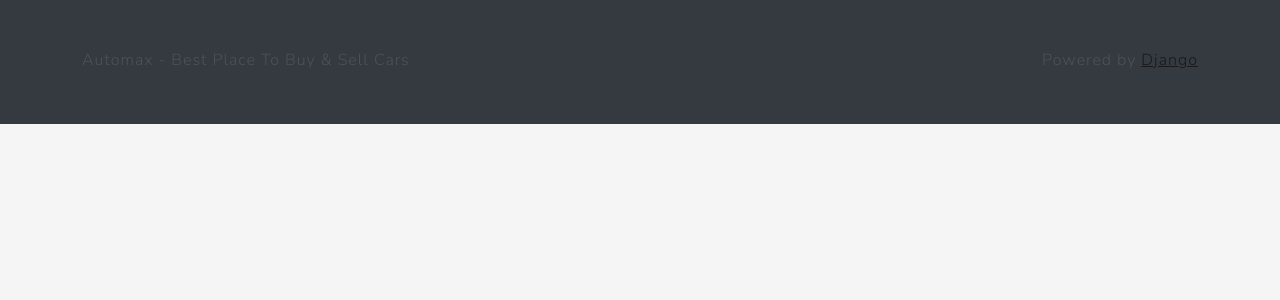
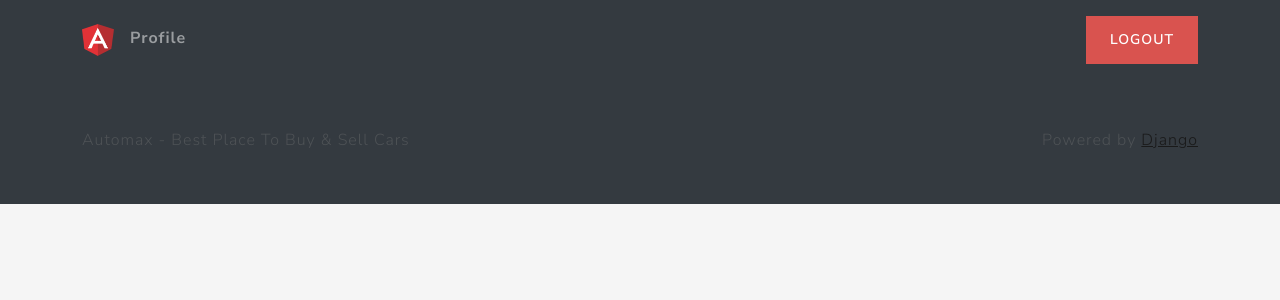
Before and after one commit to weijiantan2001-sudo/Python-Django-The-Complete-Django-Web-Development-Course, a Django app: page /home/ in a window 1280 px wide. Shown: the top 300 px of the page. Run offline with Django 5.2, Linux system fonts and the light colour scheme; a user stored in the database is signed in; some libraries are stand-ins or nearby versions.

Commit message:
Add logout view, route and auth header
Introduce logout functionality and a header UI for authenticated users. Adds logout_view (uses django.contrib.auth.logout) protected by @login_required and a corresponding 'logout/' URL in users/urls.py. Updates base template to include a header with logo, Profile link and a Logout button shown when request.user.is_authenticated. (Database and compiled cache files also changed.)

```diff
--- a/src/main/templates/base/base.html
+++ b/src/main/templates/base/base.html
@@ -28,6 +28,27 @@
     </div>
     {% endfor %}
     {% endif %}
+    {% block 'header' %}
+	<header class="p-3 bg-dark text-white w-100 nav-masthead">
+        <div class="container">
+            <div class="d-flex flex-wrap align-items-center justify-content-center justify-content-lg-start">
+                <a href="{% url 'home' %}" class="d-flex align-items-center mb-2 mb-lg-0 text-white text-decoration-none">
+                    <img class="bi me-2" width="32" height="32" src="{% static 'images/logo.png' %}" aria-label="Bootstrap">
+                </a>
+                {% if request.user.is_authenticated %}
+                <ul class="nav col-12 col-lg-auto me-lg-auto mb-2 justify-content-center mb-md-0">
+                    <li>
+                        <a href="" class="nav-link px-2">Profile</a>
+                    </li>
+                </ul>
+                <div class="text-end">
+                    <a type="button" href="{% url 'logout' %}" class="btn btn-danger">Logout</a>
+                </div>
+                {% endif %}
+            </div>
+        </div>
+    </header>
+    {% endblock %}
     {% block 'body' %}
     {% endblock %}
 </body>
--- a/src/users/urls.py
+++ b/src/users/urls.py
@@ -1,7 +1,8 @@
 from django.urls import path
-from .views import login_view, RegisterView
+from .views import login_view, RegisterView, logout_view
 
 urlpatterns = [
     path('login/', login_view, name='login'),
     path('register/', RegisterView.as_view(), name='register'),
+    path('logout/', logout_view, name='logout'),
 ]
```
Also changed, not shown: src/users/views.py (+7 -1 lines), src/db.sqlite3.
